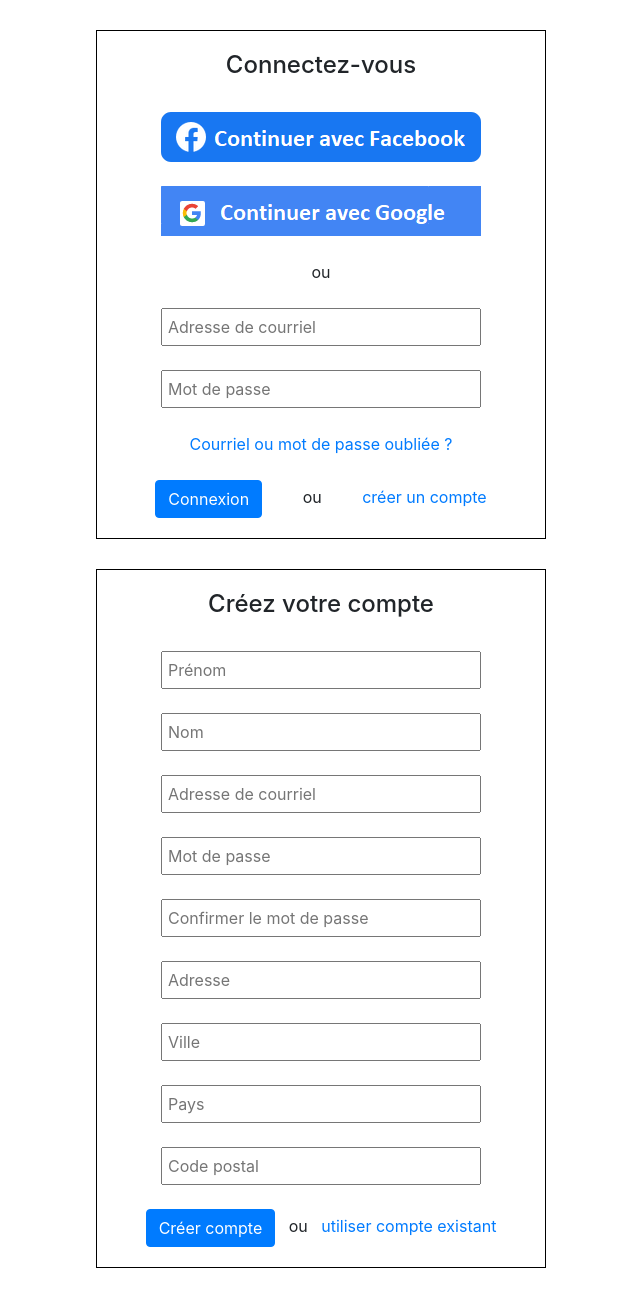
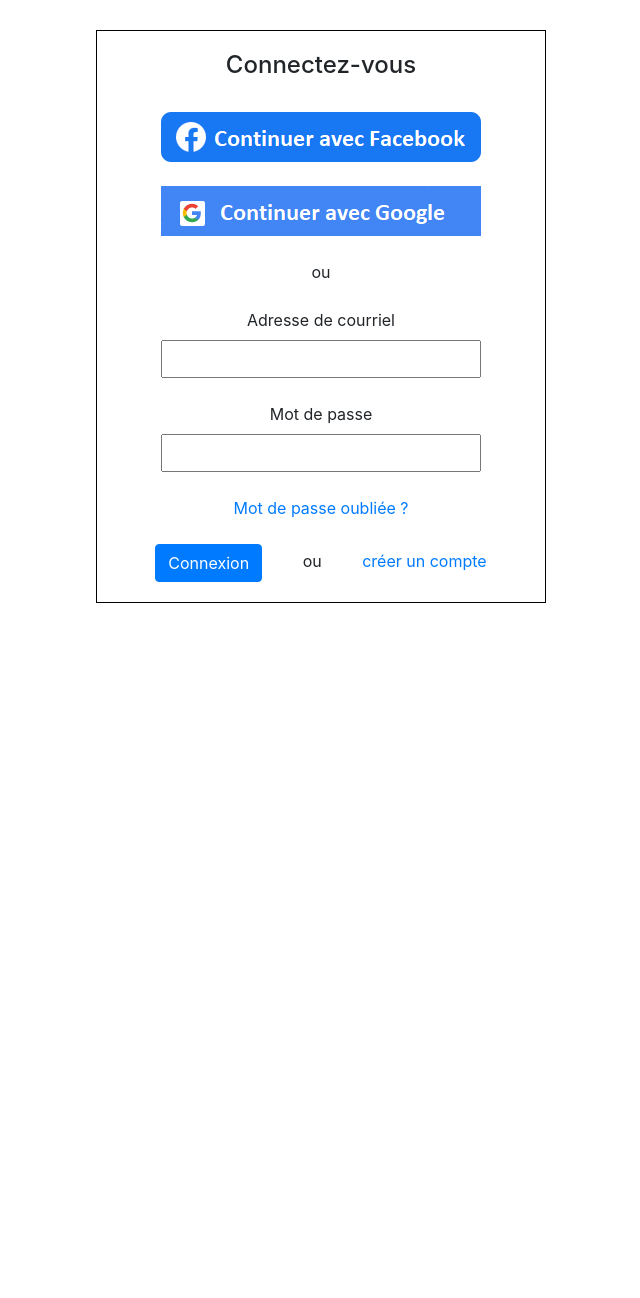
Before and after one commit to owlda/genielogiciel2, a PHP site: page / in a window 1280 px wide. Shown: the whole page, without its empty margins (319-959 px from the left). After the commit the page ends 603 px from the top, so only its background shows below. Run offline with PHP 8.4, Linux system fonts and the light colour scheme.

Commit message:
Formulaires de Connexion, Création de compte et Mot de passe oublié - Single page avec includes

```diff
--- a/css/forms.css
+++ b/css/forms.css
@@ -1,4 +1,4 @@
-#formConnexion, #formCreationCompte {
+#formConnexion, #formCreationCompte, #formMotPasseOublie {
     text-align: center;
     border: 1px solid black;
     margin: 30px auto;
@@ -6,9 +6,14 @@
     width: 450px;
 }
 
-#txtCourrielCnx, #txtMotPasseCnx, #txtPrenomNouv, #txtNomNouv,
+#divCreationCompte, #divMotPasseOublie {
+    display: none;
+}
+
+
+#courrielCnx, #motPasseCnx, #txtPrenomNouv, #txtNomNouv,
 #txtCourrielNouv, #txtMotPasseNouv, #txtMotPasseNouvConf, #txtAdresse,
-#txtVille, #txtPays, #txtCodePostal {
+#txtVille, #txtPays, #txtCodePostal, #txtCourrielMotPasseOublie {
     width: 320px;
     padding: 5px;
 }
--- /dev/null
+++ b/formConnexion.php
@@ -0,0 +1,25 @@
+<form id="formConnexion" name="formConnexion">
+    <h4>Connectez-vous</h4><br>
+    <a href="url">
+        <img src="./images/ContinuerAvecFacebook.png"
+             alt="Continuer avec Facebook"></a><br><br>
+    <a href="url">
+        <img src="./images/ContinuerAvecGoogle.png"
+             alt="Continuer avec Google"></a><br><br>
+    ou<br><br>
+
+    <label for="courrielCnx">Adresse de courriel</label><br>
+    <input type="text" id="courrielCnx" name="courrielCnx"><br>
+    <span id="erreurCourrielCnx"><br>
+
+    <label for="motPasseCnx">Mot de passe</label><br>
+    <input type="password" id="motPasseCnx" name="motPasseCnx"><br><br>
+    <a href="#" onclick="afficherFormMotPasse()">
+        Mot de passe oubliée ?</a><br><br>
+
+    <button type="button" class="btn btn-primary">Connexion</button>
+    &nbsp &nbsp &nbsp &nbsp ou &nbsp &nbsp &nbsp &nbsp
+<a href="#" onclick="afficherFormCreerCompte()">créer un compte</a>
+</form>
+
+<?php
--- /dev/null
+++ b/formCreationCompte.php
@@ -0,0 +1,37 @@
+<form id="formCreationCompte" name="formCreationCompte">
+    <h4>Créez votre compte</h4><br>
+
+    <label for="txtPrenomNouv">Prénom</label><br>
+    <input type="text" id="txtPrenomNouv" name="txtPrenomNouv"><br><br>
+
+    <label for="txtNomNouv">Nom</label><br>
+    <input type="text" id="txtNomNouv" name="txtNomNouv"><br><br>
+
+    <label for="txtCourrielNouv">Adresse de courriel</label><br>
+    <input type="text" id="txtCourrielNouv" name="txtCourrielNouv"><br><br>
+
+    <label for="txtMotPasseNouv">Mot de passe</label><br>
+    <input type="password" id="txtMotPasseNouv" name="txtMotPasseNouv"><br><br>
+
+    <label for="txtMotPasseNouvConf">Confirmer le mot de passe</label><br>
+    <input type="password" id="txtMotPasseNouvConf" name="txtMotPasseConf"><br><br>
+
+    <label for="txtAdresse">Adresse</label><br>
+    <input type="text" id="txtAdresse" name="txtAdresse"><br><br>
+
+    <label for="txtVille">Ville</label><br>
+    <input type="text" id="txtVille" name="txtVille"><br><br>
+
+    <label for="txtPays">Pays</label><br>
+    <input type="text" id="txtPays" name="txtPays"><br><br>
+
+    <label for="txtCodePostal">Code postal</label><br>
+    <input type="text" id="txtCodePostal" name="txtCodePostal"><br><br>
+
+    <button type="button" class="btn btn-primary">Créer compte</button>
+    &nbsp ou &nbsp
+    <a href="#" onclick="afficherFormConnexion()">utiliser un compte existant</a>
+</form>
+
+
+<?php
--- /dev/null
+++ b/formMotPasseOublie.php
@@ -0,0 +1,15 @@
+<form id="formMotPasseOublie" name="formMotPasseOublie">
+    <h4>Mot de passe oublié ?</h4><br><br>
+    <p>Entrez l'adresse courriel utilisée pour créer votre compte et nous vous
+        enverrons un lien de réinitialisation</p>
+
+    <label for="txtCourrielMotPasseOublie">Adresse de courriel</label><br>
+    <input type="text" id="txtCourrielMotPasseOublie"
+           name="txtCourrielMotPasseOublie"><br><br>
+    <button type="button" class="btn btn-primary">Envoyer le lien</button>
+    &nbsp ou &nbsp
+    <a href="#" onclick="afficherFormConnexion2()">retour à la page de connexion</a>
+</form>
+
+
+<?php
--- a/index.php
+++ b/index.php
@@ -5,55 +5,23 @@
     <title>Welcome</title>
     <link rel="stylesheet" href="css/bootstrap.css">
     <link rel="stylesheet" href="css/forms.css">
+    <script src="scripts/formulaires.js"></script>
 </head>
 
 <body>
 
-<form id="formConnexion" name="formConnexion">
-    <h4>Connectez-vous</h4><br>
-    <a href="url">
-        <img src="./images/ContinuerAvecFacebook.png"
-             alt="Continuer avec Facebook"></a><br><br>
-    <a href="url">
-        <img src="./images/ContinuerAvecGoogle.png"
-             alt="Continuer avec Google"></a><br><br>
-    ou<br><br>
-    <input type="text" id="txtCourrielCnx" name="txtCourrielCnx"
-           placeholder="Adresse de courriel"><br><br>
-    <input type="password" id="txtMotPasseCnx" name="txtMotPasseCnx"
-           placeholder="Mot de passe"><br><br>
-    <a href="url">Courriel ou mot de passe oubliée ?</a><br><br>
-    <button type="button" class="btn btn-primary">Connexion</button>
-    &nbsp &nbsp &nbsp &nbsp ou &nbsp &nbsp &nbsp &nbsp
-    <a href="url">créer un compte</a>
-</form>
+<div id="divConnexion">
+    <?php include 'formConnexion.php' ?>
+</div>
 
+<div id="divCreationCompte">
+    <?php include 'formCreationCompte.php' ?>
+</div>
 
-<form id="formCreationCompte" name="formCreationCompte">
-    <h4>Créez votre compte</h4><br>
-    <input type="text" id="txtPrenomNouv" name="txtPrenomNouv"
-           placeholder="Prénom"><br><br>
-    <input type="text" id="txtNomNouv" name="txtNomNouv"
-           placeholder="Nom"><br><br>
-    <input type="text" id="txtCourrielNouv" name="txtCourrielNouv"
-           placeholder="Adresse de courriel"><br><br>
-    <input type="password" id="txtMotPasseNouv" name="txtMotPasseNouv"
-           placeholder="Mot de passe"><br><br>
-    <input type="password" id="txtMotPasseNouvConf" name="txtMotPasseConf"
-           placeholder="Confirmer le mot de passe"><br><br>
-    <input type="text" id="txtAdresse" name="txtAdresse"
-           placeholder="Adresse"><br><br>
-    <input type="text" id="txtVille" name="txtVille"
-           placeholder="Ville"><br><br>
-    <input type="text" id="txtPays" name="txtPays"
-           placeholder="Pays"><br><br>
-    <input type="text" id="txtCodePostal" name="txtCodePostal"
-           placeholder="Code postal"><br><br>
-    <button type="button" class="btn btn-primary">Créer compte</button>
-    &nbsp ou &nbsp
-    <a href="url">utiliser compte existant</a>
-</form>
+<div id="divMotPasseOublie">
+    <?php include 'formMotPasseOublie.php' ?>
+</div>
+
 
 </body>
 </html>
-<?php
--- /dev/null
+++ b/scripts/formulaires.js
@@ -0,0 +1,52 @@
+
+function rendreVisible(elem) {
+    document.getElementById(elem).style.display = 'block';
+}
+
+function rendreInvisible(elem) {
+    document.getElementById(elem).style.display = 'none';
+}
+
+function afficherFormMotPasse() {
+    rendreVisible("divMotPasseOublie");
+    rendreInvisible("divConnexion");
+    reinitialiserForm("formConnexion");
+}
+
+function afficherFormCreerCompte() {
+    rendreVisible("divCreationCompte");
+    rendreInvisible("divConnexion");
+    reinitialiserForm("formConnexion");
+}
+
+function afficherFormConnexion() {
+    rendreVisible("divConnexion");
+    rendreInvisible("divCreationCompte");
+    reinitialiserForm("formCreationCompte");
+}
+
+function afficherFormConnexion2() {
+    rendreVisible("divConnexion");
+    rendreInvisible("divMotPasseOublie");
+    reinitialiserForm("formMotPasseOublie");
+}
+
+function reinitialiserForm(elem) {
+    document.getElementById(elem).reset();
+}
+
+function validerFormConnexion() {
+    var courrielCnx = document.forms["formConnexion"]["courrielCnx"].value;
+    if (courrielCnx.toString().trim() == "") {
+        alert("Veuillez saisir votre adresse courriel");
+        return false;
+    }
+
+    var motPasseCnx = document.forms["formConnexion"]["motPasseCnx"].value;
+    if (motPasseCnx.toString().trim() == "") {
+        alert("Veuillez saisir votre mot de passe");
+        return false;
+    }
+
+
+}
```
